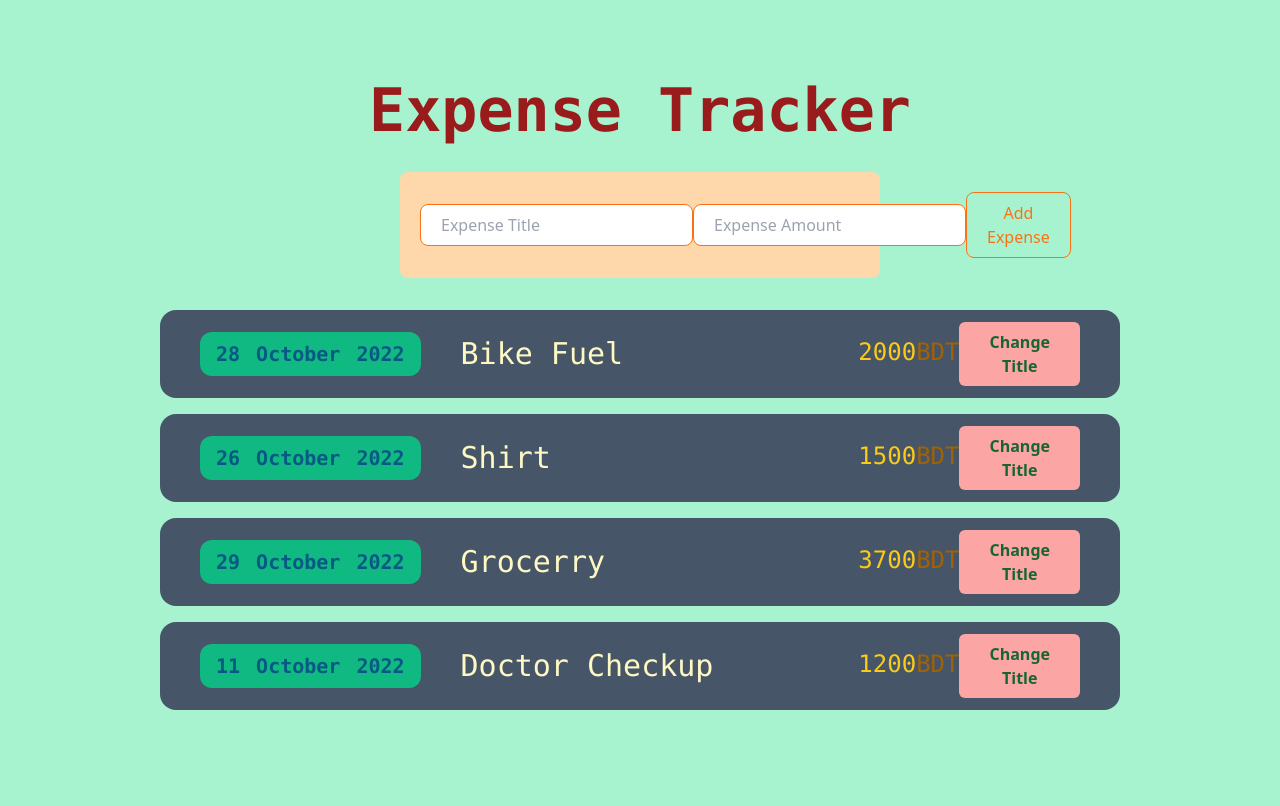
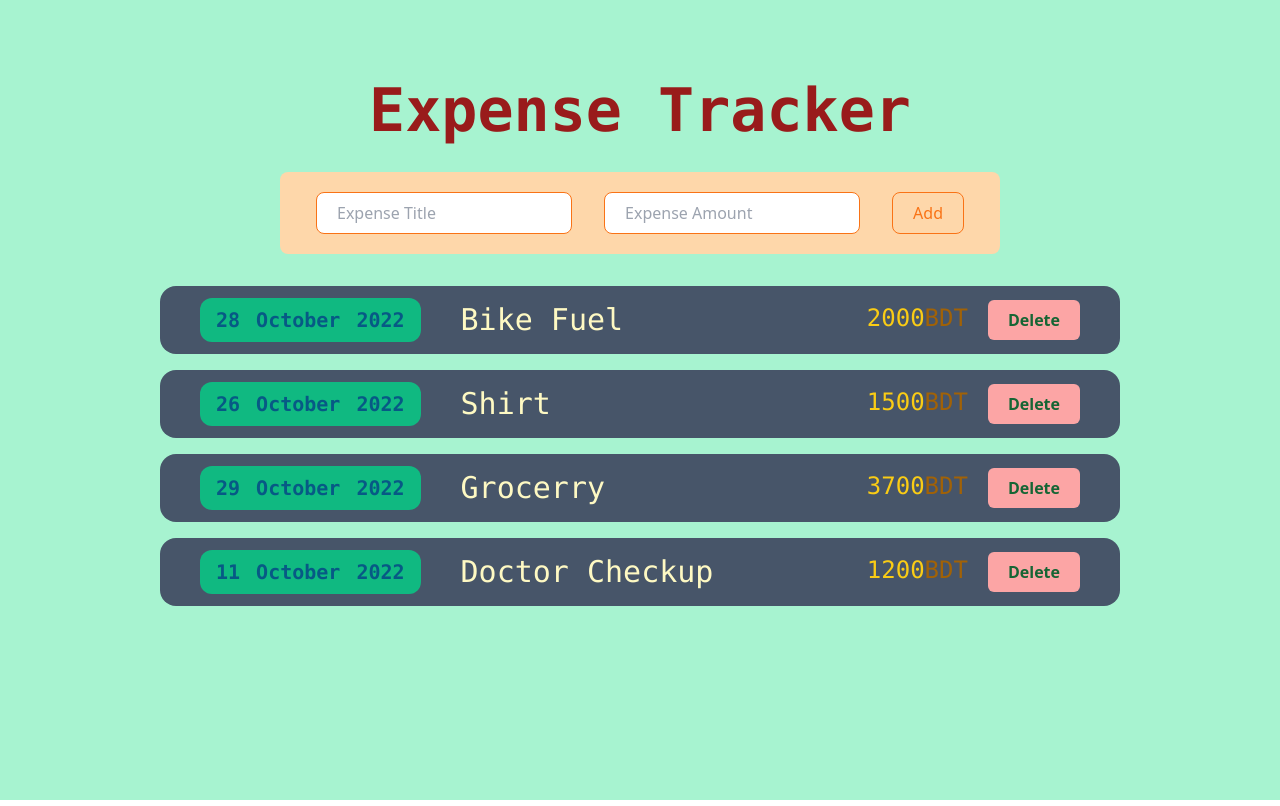
Before and after one commit to shovontanvir/expense-tracker, a React (Create React App) app: page / in a window 1280 px wide. Built offline with nearby package versions, Linux system fonts and the light colour scheme.

Commit message:
Two way binding and lifting state up done

```diff
--- a/src/App.js
+++ b/src/App.js
@@ -5,13 +5,18 @@ import expenses from "./Dummy/DummyExpenses";
 
 
 const App = () => {
+  let expenseList = [...expenses];
+  const addExpenseItem = (expenseObject) => {
+    expenseList.push(expenseObject);
+    console.log(expenseList);
+  }
   return (
       <Layout>
         <h1 className="text-2xl sm:text-3xl md:text-4xl lg:text-5xl xl:text-6xl text-center font-mono text-red-800 font-semibold">Expense Tracker</h1>
-        <NewExpense />
+        <NewExpense onSubmit={addExpenseItem} />
         {
-          expenses.map((expense) => (
-          <ExpenseItem expenseDate={expense.date} expenseName={expense.name} expenseAmount={expense.amount} />
+          expenseList.map((expense, index) => (
+            <ExpenseItem key={index} expenseDate={expense.date} expenseName={expense.name} expenseAmount={expense.amount} />
           ))
         }
       </Layout>
--- a/src/components/ExpenseForm.jsx
+++ b/src/components/ExpenseForm.jsx
@@ -6,43 +6,50 @@ const ExpenseForm = (props) => {
 
   const submitHandler = (event) => {
     event.preventDefault();
+
+    // Listening to inputs
     const enteredExpenseName = expenseNameInputRef.current.value;
     const enteredExpenseAmount = expenseAmountInputRef.current.value;
+    const enteredExpenseDate = new Date();
 
     const expenseObject = {
-      expenseName: enteredExpenseName,
-      expenseAmount: enteredExpenseAmount,
+      date: enteredExpenseDate.toISOString().split('T')[0],
+      name: enteredExpenseName,
+      amount: +enteredExpenseAmount,
     };
+
+    // setting input values, two way binding(listening and updating)
     expenseNameInputRef.current.value = null;
     expenseAmountInputRef.current.value = null;
     props.onAddExpense(expenseObject);
+    // console.log(expenseObject);
   };
 
   return (
-    <form className="flex justify-between items-center w-1/2 p-5 bg-orange-200 rounded-lg">
-      <div className="">
+    <form className="flex flex-col md:flex-row justify-between items-center w-3/4 p-5 bg-orange-200 rounded-lg"
+    onSubmit={submitHandler}>
+      <div className="my-2 md:my-0 md:mx-4 w-full">
         <input
           type="text"
           placeholder="Expense Title"
-          className="px-5 py-2 rounded-lg border border-orange-500"
+          className="px-5 py-2 rounded-lg border border-orange-500 w-full"
           ref={expenseNameInputRef}
         />
       </div>
-      <div>
+      <div className="my-2 md:my-0 md:mx-4 w-full">
         <input
           type="number"
           placeholder="Expense Amount"
-          className="px-5 py-2 rounded-lg border border-orange-500"
+          className="px-5 py-2 rounded-lg border border-orange-500 w-full"
           ref={expenseAmountInputRef}
         />
       </div>
-      <div>
+      <div className="my-2 md:my-0 md:mx-4">
         <button
           className="border border-orange-500 text-orange-500 px-5 py-2 rounded-lg"
           type="submit"
-          onSubmit={submitHandler}
         >
-          Add Expense
+          Add
         </button>
       </div>
     </form>
--- a/src/components/ExpenseItem.jsx
+++ b/src/components/ExpenseItem.jsx
@@ -25,10 +25,10 @@ const ExpenseItem = (props) => {
       </div>
 
       <button
-        className="bg-red-300 text-green-800 font-semibold py-2 px-5 sm:ml-auto rounded-md"
+        className="bg-red-300 text-green-800 font-semibold py-2 px-5 sm:ml-5 rounded-md"
         onClick={() => handler()}
       >
-        Change Title
+        Delete
       </button>
     </div>
   );
--- a/src/components/NewExpense.jsx
+++ b/src/components/NewExpense.jsx
@@ -1,10 +1,10 @@
 import React from "react";
 import ExpenseForm from "./ExpenseForm";
 
-const NewExpense = () => {
+const NewExpense = (props) => {
   return (
     <div className="flex justify-center my-8">
-      <ExpenseForm />
+      <ExpenseForm onAddExpense={props.onSubmit} />
     </div>
   );
 };
--- a/src/index.css
+++ b/src/index.css
@@ -454,9 +454,9 @@ video {
   --tw-backdrop-saturate:  ;
   --tw-backdrop-sepia:  ;
 }
-.my-12 {
-  margin-top: 3rem;
-  margin-bottom: 3rem;
+.my-4 {
+  margin-top: 1rem;
+  margin-bottom: 1rem;
 }
 .my-8 {
   margin-top: 2rem;
@@ -466,48 +466,32 @@ video {
   margin-left: 0.5rem;
   margin-right: 0.5rem;
 }
-.my-4 {
-  margin-top: 1rem;
-  margin-bottom: 1rem;
+.mx-4 {
+  margin-left: 1rem;
+  margin-right: 1rem;
 }
-.ml-10 {
-  margin-left: 2.5rem;
+.my-2 {
+  margin-top: 0.5rem;
+  margin-bottom: 0.5rem;
 }
-.ml-auto {
+.mx-auto {
   margin-left: auto;
+  margin-right: auto;
 }
 .flex {
   display: flex;
 }
-.aspect-square {
-  aspect-ratio: 1 / 1;
-}
 .min-h-screen {
   min-height: 100vh;
-}
-.w-36 {
-  width: 9rem;
 }
 .w-1\/2 {
   width: 50%;
 }
-.w-1\/3 {
-  width: 33.333333%;
-}
 .w-3\/4 {
   width: 75%;
 }
-.w-auto {
-  width: auto;
-}
 .w-full {
   width: 100%;
-}
-.w-1\/4 {
-  width: 25%;
-}
-.border-separate {
-  border-collapse: separate;
 }
 .flex-col {
   flex-direction: column;
@@ -521,11 +505,11 @@ video {
 .justify-between {
   justify-content: space-between;
 }
+.rounded-lg {
+  border-radius: 0.5rem;
+}
 .rounded-2xl {
   border-radius: 1rem;
-}
-.rounded-3xl {
-  border-radius: 1.5rem;
 }
 .rounded-md {
   border-radius: 0.375rem;
@@ -533,29 +517,24 @@ video {
 .rounded-xl {
   border-radius: 0.75rem;
 }
-.rounded-lg {
-  border-radius: 0.5rem;
-}
 .border {
   border-width: 1px;
-}
-.border-2 {
-  border-width: 2px;
-}
-.border-4 {
-  border-width: 4px;
-}
-.border-red-900 {
-  --tw-border-opacity: 1;
-  border-color: rgb(127 29 29 / var(--tw-border-opacity));
 }
 .border-orange-500 {
   --tw-border-opacity: 1;
   border-color: rgb(249 115 22 / var(--tw-border-opacity));
 }
+.bg-orange-200 {
+  --tw-bg-opacity: 1;
+  background-color: rgb(254 215 170 / var(--tw-bg-opacity));
+}
 .bg-slate-600 {
   --tw-bg-opacity: 1;
   background-color: rgb(71 85 105 / var(--tw-bg-opacity));
+}
+.bg-red-300 {
+  --tw-bg-opacity: 1;
+  background-color: rgb(252 165 165 / var(--tw-bg-opacity));
 }
 .bg-emerald-200 {
   --tw-bg-opacity: 1;
@@ -565,73 +544,35 @@ video {
   --tw-bg-opacity: 1;
   background-color: rgb(16 185 129 / var(--tw-bg-opacity));
 }
-.bg-red-700 {
-  --tw-bg-opacity: 1;
-  background-color: rgb(185 28 28 / var(--tw-bg-opacity));
-}
-.bg-red-500 {
-  --tw-bg-opacity: 1;
-  background-color: rgb(239 68 68 / var(--tw-bg-opacity));
-}
-.bg-red-300 {
-  --tw-bg-opacity: 1;
-  background-color: rgb(252 165 165 / var(--tw-bg-opacity));
-}
-.bg-orange-300 {
-  --tw-bg-opacity: 1;
-  background-color: rgb(253 186 116 / var(--tw-bg-opacity));
-}
-.bg-orange-200 {
-  --tw-bg-opacity: 1;
-  background-color: rgb(254 215 170 / var(--tw-bg-opacity));
-}
 .p-5 {
   padding: 1.25rem;
 }
 .p-2 {
   padding: 0.5rem;
 }
-.py-5 {
-  padding-top: 1.25rem;
-  padding-bottom: 1.25rem;
+.px-5 {
+  padding-left: 1.25rem;
+  padding-right: 1.25rem;
 }
-.px-10 {
-  padding-left: 2.5rem;
-  padding-right: 2.5rem;
-}
-.px-40 {
-  padding-left: 10rem;
-  padding-right: 10rem;
-}
-.py-20 {
-  padding-top: 5rem;
-  padding-bottom: 5rem;
+.py-2 {
+  padding-top: 0.5rem;
+  padding-bottom: 0.5rem;
 }
 .py-3 {
   padding-top: 0.75rem;
   padding-bottom: 0.75rem;
 }
+.px-4 {
+  padding-left: 1rem;
+  padding-right: 1rem;
+}
 .px-8 {
   padding-left: 2rem;
   padding-right: 2rem;
 }
-.px-4 {
-  padding-left: 1rem;
-  padding-right: 1rem;
-}
-.py-2 {
-  padding-top: 0.5rem;
-  padding-bottom: 0.5rem;
-}
-.px-5 {
-  padding-left: 1.25rem;
-  padding-right: 1.25rem;
-}
-.pl-10 {
-  padding-left: 2.5rem;
-}
-.pl-5 {
-  padding-left: 1.25rem;
+.py-20 {
+  padding-top: 5rem;
+  padding-bottom: 5rem;
 }
 .text-center {
   text-align: center;
@@ -639,29 +580,13 @@ video {
 .font-mono {
   font-family: ui-monospace, SFMono-Regular, Menlo, Monaco, Consolas, "Liberation Mono", "Courier New", monospace;
 }
-.text-6xl {
-  font-size: 3.75rem;
-  line-height: 1;
-}
-.text-5xl {
-  font-size: 3rem;
-  line-height: 1;
-}
-.text-3xl {
-  font-size: 1.875rem;
-  line-height: 2.25rem;
+.text-2xl {
+  font-size: 1.5rem;
+  line-height: 2rem;
 }
 .text-xl {
   font-size: 1.25rem;
   line-height: 1.75rem;
-}
-.text-sm {
-  font-size: 0.875rem;
-  line-height: 1.25rem;
-}
-.text-2xl {
-  font-size: 1.5rem;
-  line-height: 2rem;
 }
 .text-lg {
   font-size: 1.125rem;
@@ -673,6 +598,10 @@ video {
 .text-red-800 {
   --tw-text-opacity: 1;
   color: rgb(153 27 27 / var(--tw-text-opacity));
+}
+.text-orange-500 {
+  --tw-text-opacity: 1;
+  color: rgb(249 115 22 / var(--tw-text-opacity));
 }
 .text-yellow-100 {
   --tw-text-opacity: 1;
@@ -686,29 +615,13 @@ video {
   --tw-text-opacity: 1;
   color: rgb(161 98 7 / var(--tw-text-opacity));
 }
-.text-sky-800 {
-  --tw-text-opacity: 1;
-  color: rgb(7 89 133 / var(--tw-text-opacity));
-}
-.text-green-400 {
-  --tw-text-opacity: 1;
-  color: rgb(74 222 128 / var(--tw-text-opacity));
-}
-.text-green-700 {
-  --tw-text-opacity: 1;
-  color: rgb(21 128 61 / var(--tw-text-opacity));
-}
-.text-green-900 {
-  --tw-text-opacity: 1;
-  color: rgb(20 83 45 / var(--tw-text-opacity));
-}
 .text-green-800 {
   --tw-text-opacity: 1;
   color: rgb(22 101 52 / var(--tw-text-opacity));
 }
-.text-orange-500 {
+.text-sky-800 {
   --tw-text-opacity: 1;
-  color: rgb(249 115 22 / var(--tw-text-opacity));
+  color: rgb(7 89 133 / var(--tw-text-opacity));
 }
 @media (min-width: 640px) {
 
@@ -716,30 +629,22 @@ video {
     margin-left: auto;
   }
 
-  .sm\:w-1\/2 {
-    width: 50%;
+  .sm\:ml-5 {
+    margin-left: 1.25rem;
   }
 
   .sm\:flex-row {
     flex-direction: row;
   }
 
-  .sm\:flex-col {
-    flex-direction: column;
-  }
-
-  .sm\:justify-between {
-    justify-content: space-between;
+  .sm\:px-6 {
+    padding-left: 1.5rem;
+    padding-right: 1.5rem;
   }
 
   .sm\:px-16 {
     padding-left: 4rem;
     padding-right: 4rem;
-  }
-
-  .sm\:px-6 {
-    padding-left: 1.5rem;
-    padding-right: 1.5rem;
   }
 
   .sm\:pl-5 {
@@ -750,18 +655,9 @@ video {
     text-align: left;
   }
 
-  .sm\:text-start {
-    text-align: start;
-  }
-
   .sm\:text-3xl {
     font-size: 1.875rem;
     line-height: 2.25rem;
-  }
-
-  .sm\:text-lg {
-    font-size: 1.125rem;
-    line-height: 1.75rem;
   }
 
   .sm\:text-2xl {
@@ -773,11 +669,30 @@ video {
     font-size: 1.25rem;
     line-height: 1.75rem;
   }
+
+  .sm\:text-lg {
+    font-size: 1.125rem;
+    line-height: 1.75rem;
+  }
 }
 @media (min-width: 768px) {
 
+  .md\:my-0 {
+    margin-top: 0px;
+    margin-bottom: 0px;
+  }
+
+  .md\:mx-4 {
+    margin-left: 1rem;
+    margin-right: 1rem;
+  }
+
   .md\:w-1\/2 {
     width: 50%;
+  }
+
+  .md\:w-3\/4 {
+    width: 75%;
   }
 
   .md\:flex-row {
@@ -788,14 +703,14 @@ video {
     justify-content: space-between;
   }
 
+  .md\:px-8 {
+    padding-left: 2rem;
+    padding-right: 2rem;
+  }
+
   .md\:px-24 {
     padding-left: 6rem;
     padding-right: 6rem;
-  }
-
-  .md\:px-8 {
-    padding-left: 2rem;
-    padding-right: 2rem;
   }
 
   .md\:pl-10 {
@@ -807,11 +722,6 @@ video {
     line-height: 2.5rem;
   }
 
-  .md\:text-xl {
-    font-size: 1.25rem;
-    line-height: 1.75rem;
-  }
-
   .md\:text-3xl {
     font-size: 1.875rem;
     line-height: 2.25rem;
@@ -821,11 +731,20 @@ video {
     font-size: 1.5rem;
     line-height: 2rem;
   }
+
+  .md\:text-xl {
+    font-size: 1.25rem;
+    line-height: 1.75rem;
+  }
 }
 @media (min-width: 1024px) {
 
   .lg\:w-3\/4 {
     width: 75%;
+  }
+
+  .lg\:w-1\/2 {
+    width: 50%;
   }
 
   .lg\:flex-row {
@@ -836,18 +755,14 @@ video {
     justify-content: space-between;
   }
 
-  .lg\:px-32 {
-    padding-left: 8rem;
-    padding-right: 8rem;
-  }
-
   .lg\:px-10 {
     padding-left: 2.5rem;
     padding-right: 2.5rem;
   }
 
-  .lg\:pl-10 {
-    padding-left: 2.5rem;
+  .lg\:px-32 {
+    padding-left: 8rem;
+    padding-right: 8rem;
   }
 
   .lg\:text-5xl {
@@ -856,6 +771,14 @@ video {
   }
 }
 @media (min-width: 1280px) {
+
+  .xl\:w-1\/2 {
+    width: 50%;
+  }
+
+  .xl\:flex-row {
+    flex-direction: row;
+  }
 
   .xl\:px-40 {
     padding-left: 10rem;
```
Also changed, not shown: 1 other file (tests, documents, lock files or other folders).
